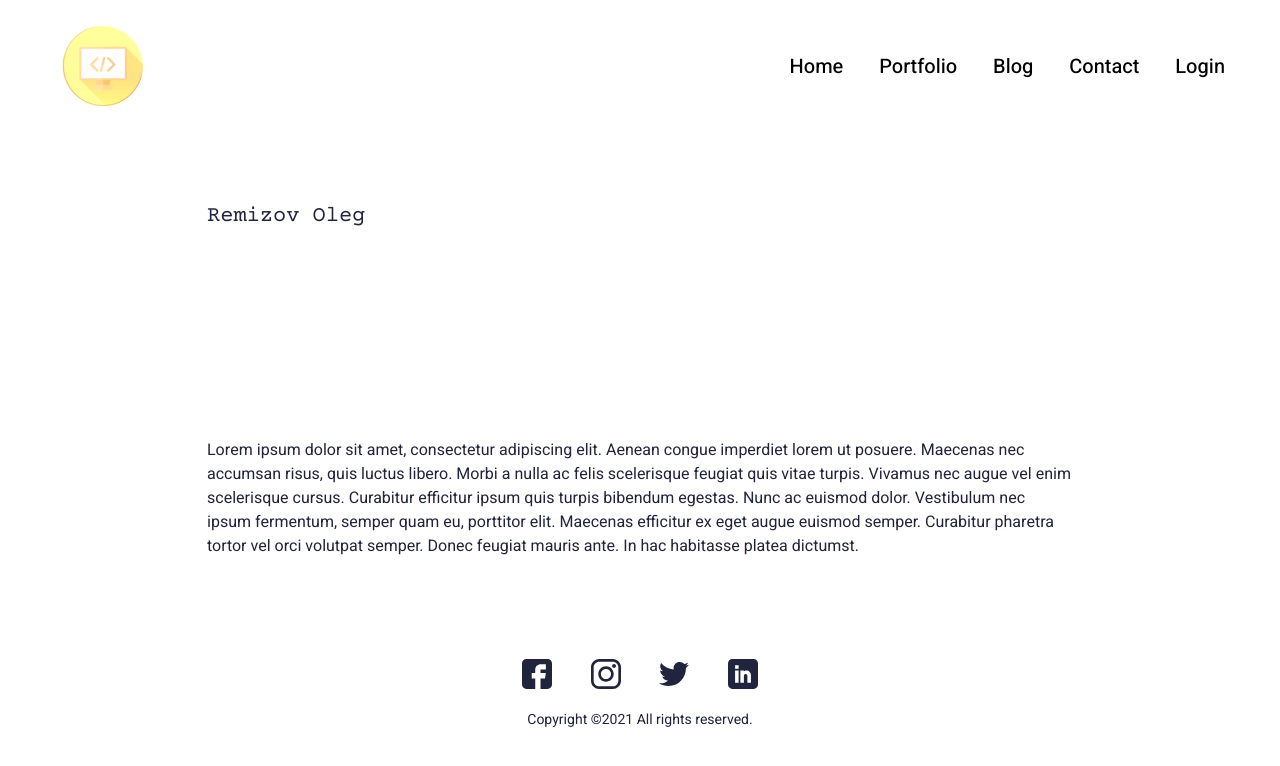
After one commit to OlegRemizoff/digital_resume, a Flask app: template app/templates/blog/blog_detail.html in a window 1280 px wide. The commit adds this page. Shown: the top 766 px of the page. Run offline with Flask 2, Linux system fonts and the light colour scheme; the template is opened without the code that fills it, so the values that code supplies are empty; some libraries are stand-ins or nearby versions.

Commit message:
blog detail view & template

```diff
--- a/app/templates/blog/blog.html
+++ b/app/templates/blog/blog.html
@@ -27,7 +27,7 @@
             <div class="col-md-6 pColMain">
               <div class="pCol">
                 <p>{{ post.title }}</p>
-                <a href="#"><img src="{{ url_for('static', filename='images/project-img.jpg') }}" alt="..." class="pImg"></a>
+                <a href="{{ url_for('post_detail', slug=post.slug) }}"><img src="{{ url_for('static', filename='images/project-img.jpg') }}" alt="..." class="pImg"></a>
               </div>
             </div>
             {% endfor %}
--- /dev/null
+++ b/app/templates/blog/blog_detail.html
@@ -0,0 +1,53 @@
+{% extends 'base.html' %}
+{% block title %} {{ context.title }} {% endblock %}
+
+{% block content %}
+
+
+<section>
+    <div class="innerPageBannerCol">
+      <div class="container">
+        <div class="row g-4 g-md-3  align-items-center">
+          <div class="col-md-6">
+            <div class="bannerContent">
+              <h1 class="xlTitle pb-md-3">{{ context.title }}</h1>
+            </div>
+          </div>
+        </div>
+        <div class="row">
+          <div class="col-md-auto">
+            <div class="authorCol">
+              <h4 class="smTitle pb-3">Remizov Oleg</h4>
+            </div>
+          </div>
+          <div class="col-md">
+            <!-- <h4 class="smTitle pb-3">12-10-2021</h4> -->
+            <h4 class="smTitle pb-3">{{ context.date }}</h4>
+          </div>
+        </div>
+      </div>
+    </div>
+  </section>
+
+  <section>
+    <div class="sectionSpaceSm">
+      <div class="container">
+        <p>Lorem ipsum dolor sit amet, consectetur adipiscing elit.
+        Aenean congue imperdiet lorem ut posuere. Maecenas nec accumsan
+        risus, quis luctus libero. Morbi a nulla ac felis scelerisque
+        feugiat quis vitae turpis. Vivamus nec augue vel enim scelerisque
+        cursus. Curabitur efficitur ipsum quis turpis bibendum egestas.
+        Nunc ac euismod dolor. Vestibulum nec ipsum fermentum, semper
+        quam eu, porttitor elit. Maecenas efficitur ex eget augue euismod
+        semper. Curabitur pharetra tortor vel orci volutpat semper.
+        Donec feugiat mauris ante. In hac habitasse platea dictumst.
+        </p>
+      </div>
+    </div>
+  </section>
+
+
+
+
+
+{% endblock content %}
--- a/app/views.py
+++ b/app/views.py
@@ -26,3 +26,18 @@ def index():
 def blog():
 	posts = Post.query.all()
 	return render_template('blog/blog.html', posts=posts)
+
+
+@app.route('/<slug>')
+def post_detail(slug):
+	post = Post.query.filter(Post.slug == slug).first()
+	date = post.created.strftime("%d-%m-%Y  %H:%m %p")
+
+	context = {
+		'title': post.title,
+		'body': post.body,
+		'date': date,
+	}
+	title = post.title
+
+	return render_template('blog/blog_detail.html', context=context, title=title)
```
